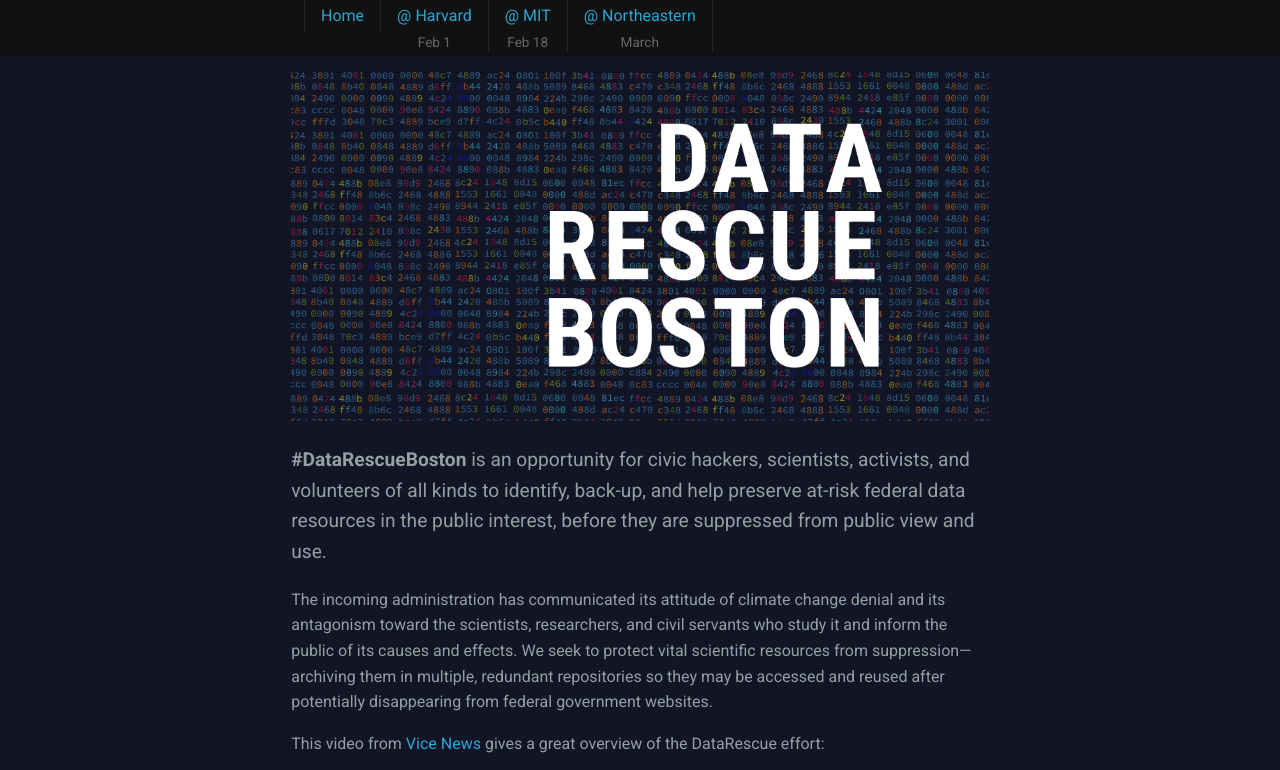
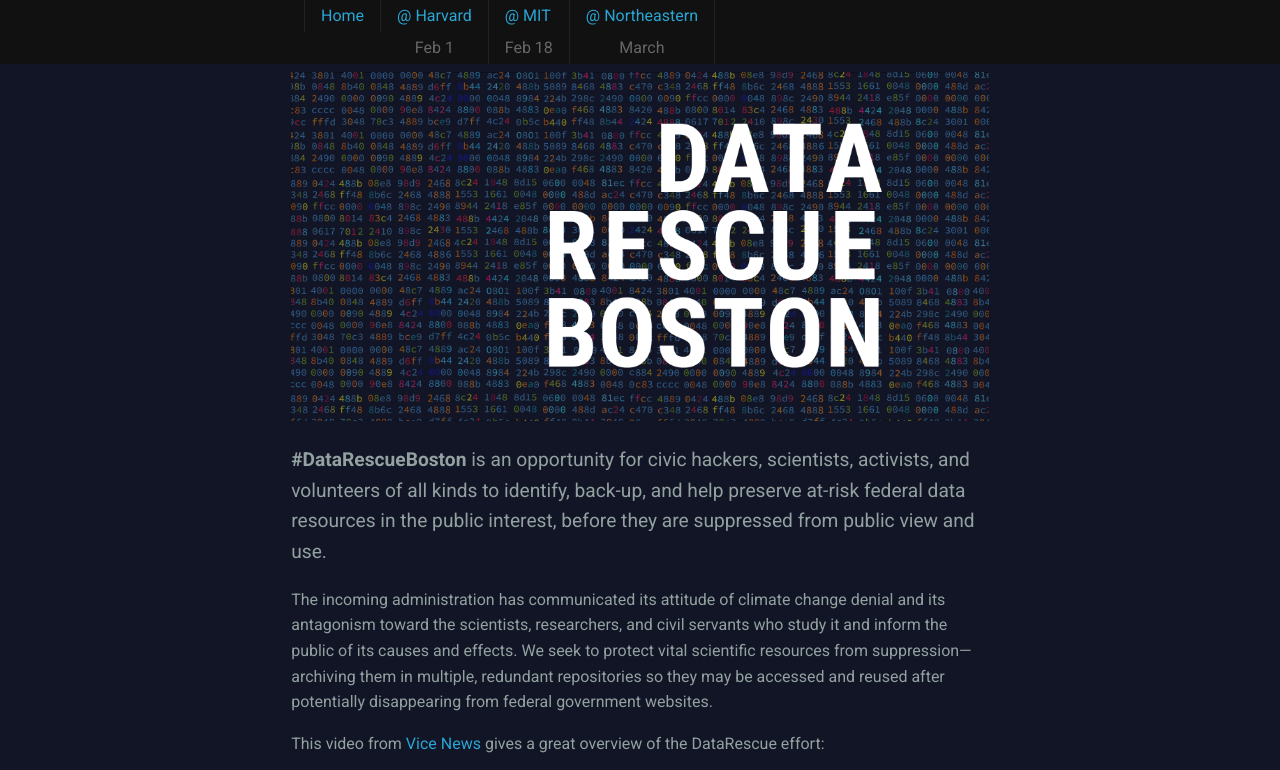
Before and after one commit to data-rescue-boston/data-rescue-boston.github.io, a Jekyll site: the page built from index.md, in a window 1280 px wide. Shown: the top 770 px of the page. Built offline with Jekyll 4.4.1, drawn with Linux system fonts in a browser that asks for light colours; grey boxes are pictures that could not be loaded.

Commit message:
Update main.css

```diff
--- a/assets/main.css
+++ b/assets/main.css
@@ -14,13 +14,13 @@
 div.section h2 { font-weight: 100; font-size: 300%;  }
 div.section h2 small { font-weight: normal; font-size: 33%;  }
 
-nav { width: 100%; height: 3.5em; display: block; background: #111; position: fixed; top:0; left:0; }
+nav { width: 100%; height: 4em; display: block; background: #111; position: fixed; top:0; left:0; }
 nav ul { list-style-type: none; padding: 0 5%; }
 nav ul li { display: block; float:left; padding: 0; margin: 0;}
 nav ul li:first-child { border-left: 1px solid #222; }
 nav ul li a { display: block; text-decoration: none; padding: 0 1em; border-right: 1px solid #222; line-height: 2em;  }
 nav ul li a:hover { background: #222; text-decoration: none;}
-nav ul li span.date { display: block; color: #666; font-size: 85%; text-align: center; line-height:1.5em; }
+nav ul li span.date { display: block; color: #666; text-align: center; line-height:2em; }
 
 p { margin: 0 0 1em; }
 p.lead { font-size: 120%; }
```
